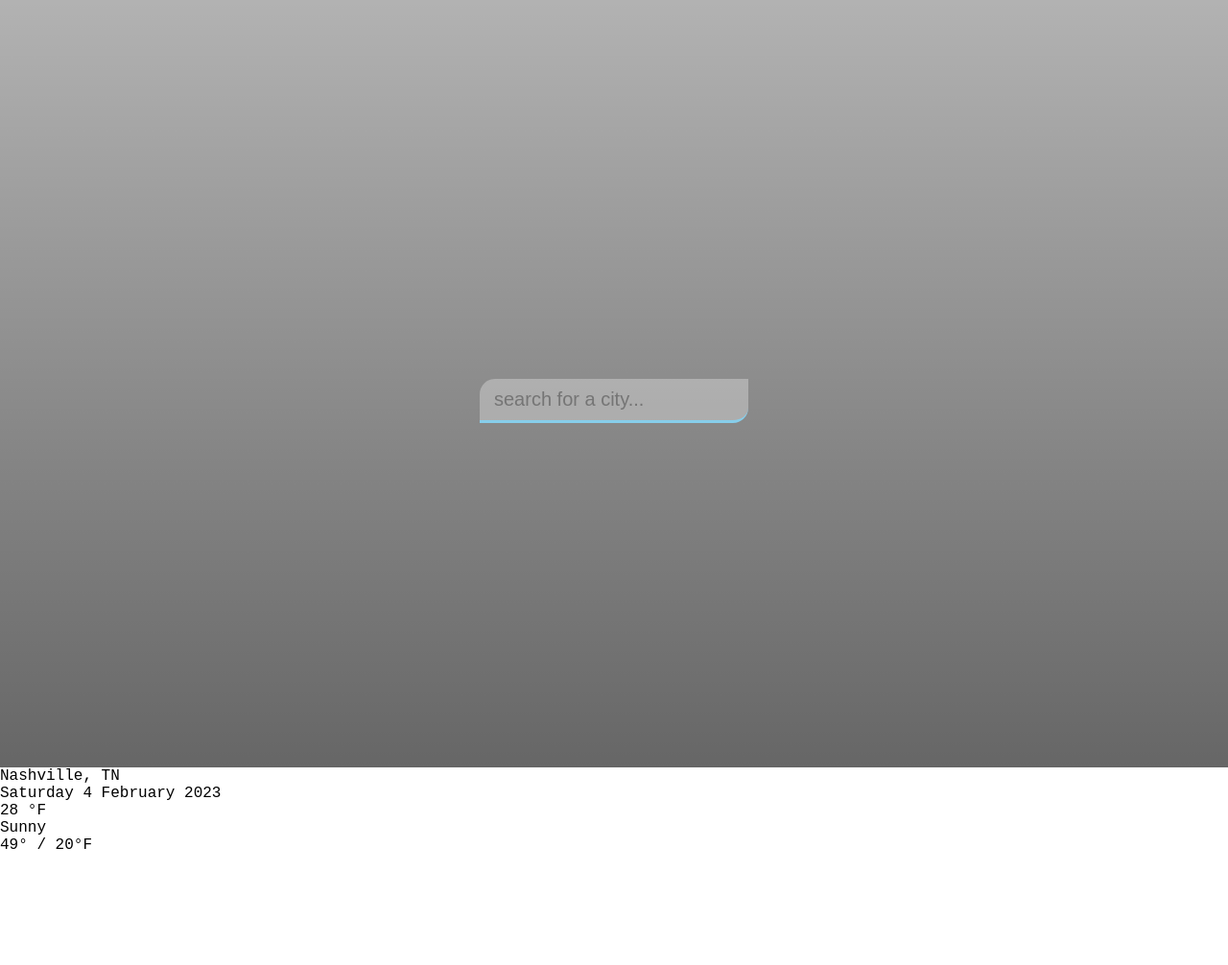
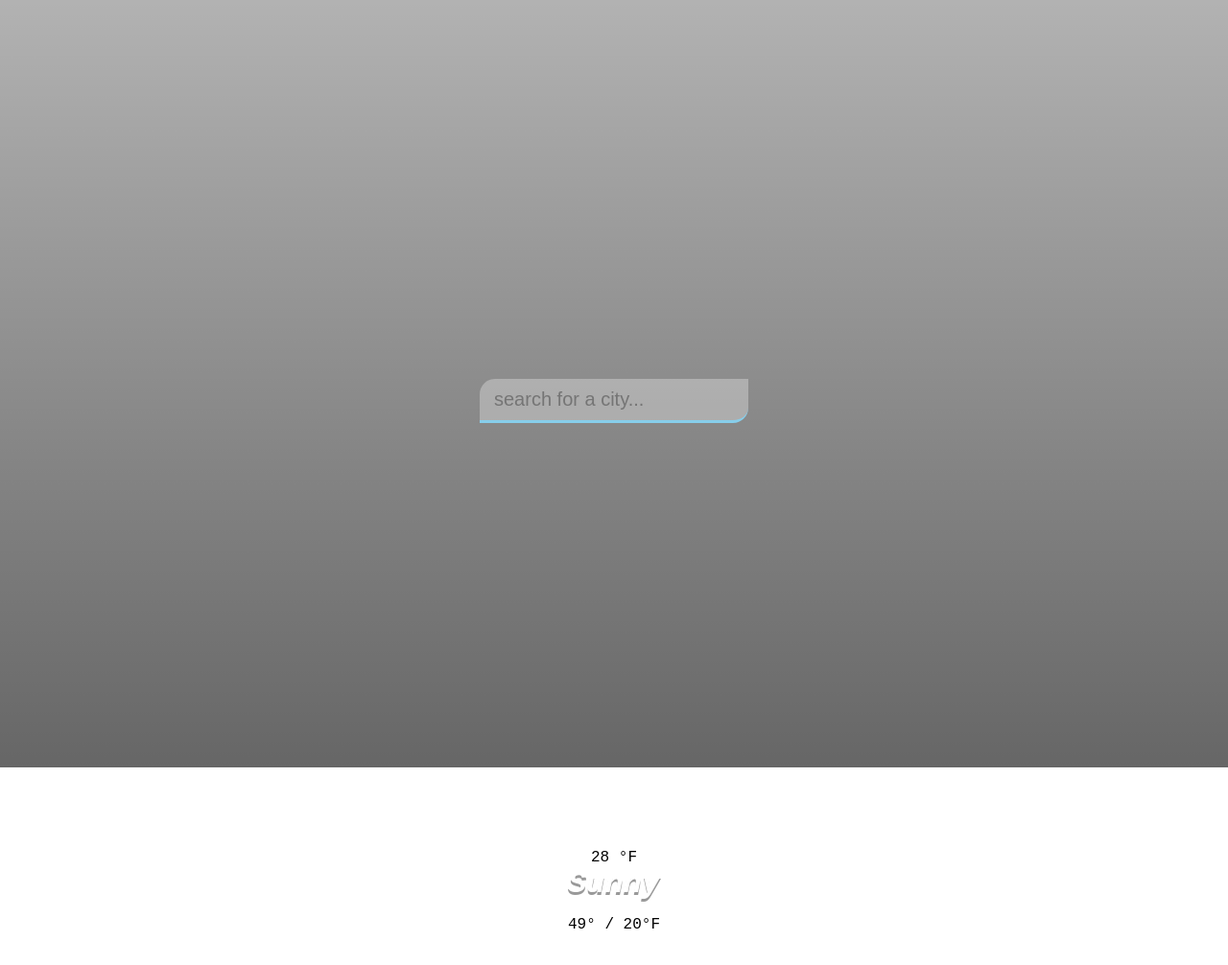
Before and after one commit to KingKazmaa/Weather-App, a plain HTML site: page index.html in a window 1280 px wide. Shown: the whole page at 96% size. Before the commit the page ends 890 px from the top, so only its background shows below. Drawn offline with Linux system fonts and the light colour scheme.

Commit message:
Update main.css

```diff
--- a/main.css
+++ b/main.css
@@ -44,3 +44,45 @@ header input {
 header input:focus {
     background-color: rgba(255,255,255, 0.6)
 }
+
+main {
+    flex: 1 1 100%;
+    padding: 25px 25px 50px;
+    display: flex;
+    flex-direction: column;
+    align-items: center;
+    text-align: center;
+}
+
+.location .city {
+    color: white;
+    font-size: 32px;
+    font-weight: 500;
+    margin-bottom: 5px;
+}
+
+.location .date {
+    color: white;
+    font-size: 16px;
+}
+
+.currrent .temp {
+    color: white;
+    font-size: 102px;
+    font-weight: 900;
+    margin: 30px 0px;
+    text-shadow: 2px 10px rgba(0, 0, 0, 0.6)
+}
+
+.current .temp span {
+    font-weight: 500;
+}
+
+.current .weather {
+    color: white;
+    font-size: 32px;
+    font-weight: 700;
+    font-style: italic;
+    margin-bottom: 15px;
+    text-shadow: 0px 3px rgba(0, 0, 0, 0.4);
+}
```
